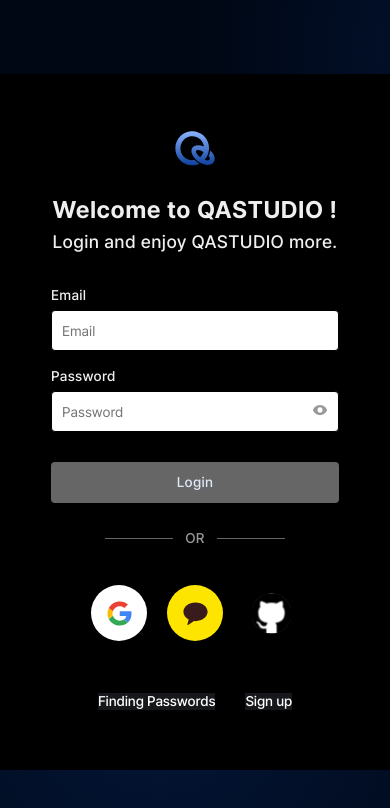
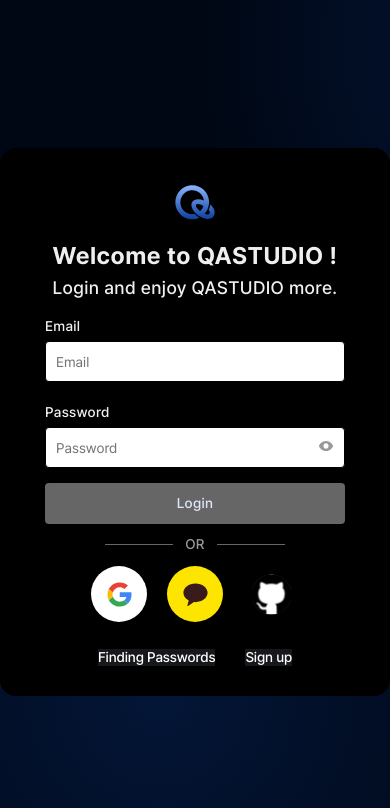
Before and after one commit to QASTUDIODEV/WEB_QASTUDIO, a React (Vite) app: page / in a window 390 px wide. Shown: the top 808 px of the page. Built offline with nearby package versions, Linux system fonts and the light colour scheme; no server answers.

Commit message:
feat: 브라우저 warning 해결, api 연결 준비, 반응형 디자인 수정, 백드롭 누락 수정

```diff
--- /dev/null
+++ b/src/apis/auth/auth.ts
@@ -0,0 +1,8 @@
+import { axiosInstance } from '../axiosInstance';
+
+const defaultSignup = async (email: string, password: string) => {
+  const { data } = await axiosInstance.post('/v1/auth/sign-up', { email, password });
+  return data;
+};
+
+export { defaultSignup };
--- a/src/components/auth/authButton/authButton.tsx
+++ b/src/components/auth/authButton/authButton.tsx
@@ -8,12 +8,12 @@ interface IButtonProps {
   disabled?: boolean; //  비활성화 여부
   onClick?: () => void; // 클릭 이벤트
   type?: 'button' | 'submit' | 'reset';
-  codeVerify?: boolean;
-  valid?: boolean;
+  codeverify?: boolean;
+  valid?: string;
 }
-export default function AuthButton({ children, format = 'normal', disabled = false, onClick, type, codeVerify, valid }: IButtonProps) {
+export default function AuthButton({ children, format = 'normal', disabled = false, onClick, type, codeverify, valid }: IButtonProps) {
   return (
-    <S.StyledButton type={type} valid={valid} format={format} disabled={disabled} codeVerify={codeVerify} onClick={disabled ? undefined : onClick}>
+    <S.StyledButton type={type} valid={valid} format={format} disabled={disabled} $codeverify={codeverify} onClick={disabled ? undefined : onClick}>
       {children}
     </S.StyledButton>
   );
--- a/src/components/auth/socialLogo/socialLogo.style.ts
+++ b/src/components/auth/socialLogo/socialLogo.style.ts
@@ -38,7 +38,7 @@ const Logos = styled.div<TLogosProp>`
   ${({ theme }) => theme.align.row_center};
   padding: 10px;
   gap: ${({ $gap }) => $gap}px;
-  height: ${({ size }) => (size === 'large' ? '100px' : '30px')};
+  height: ${({ size }) => (size === 'large' ? '60px' : '30px')};
 `;
 
 const Logo = styled.button<TLogoProps>`
--- a/src/pages/login/login.style.ts
+++ b/src/pages/login/login.style.ts
@@ -1,17 +1,47 @@
 import styled from 'styled-components';
+
+// const Container = styled.div`
+//   ${({ theme }) => theme.align.column_center};
+//   padding: 50px 120px;
+//   gap: 20px;
+//   border-radius: 16px;
+//   z-index: 1;
+//   background-color: ${({ theme }) => theme.colors.black};
+// `;
 
 const Container = styled.div`
   ${({ theme }) => theme.align.column_center};
-  padding: 50px 120px;
+  position: relative;
+  width: 490px;
+  max-height: 550px;
   gap: 20px;
   border-radius: 16px;
   z-index: 1;
   background-color: ${({ theme }) => theme.colors.black};
+  .logo {
+    position: absolute;
+    width: 48px;
+    height: 48px;
+    top: 30px;
+  }
+`;
+
+const Form = styled.form`
+  width: 100%;
+  gap: 20px;
+  ${({ theme }) => theme.align.column_center};
+  span {
+    ${({ theme }) => theme.text.medium_14};
+    width: 100%;
+  }
 `;
 const Container2 = styled.div`
   ${({ theme }) => theme.align.column_center};
-  gap: 30px;
+  gap: 15px;
   border-radius: 16px;
+  padding-top: 90px;
+  padding-bottom: 20px;
+  height: 100%;
 `;
 
 const Texts = styled.div`
@@ -24,17 +54,6 @@ const Title = styled.div`
 
 const Description = styled.div`
   ${({ theme }) => theme.text.medium_18};
-`;
-
-const Form = styled.form`
-  gap: 15px;
-  ${({ theme }) => theme.align.column_center};
-
-  width: 100%;
-
-  span {
-    ${({ theme }) => theme.text.medium_14};
-  }
 `;
 
 const Buttons = styled.div`
--- a/src/pages/login/login.tsx
+++ b/src/pages/login/login.tsx
@@ -38,7 +38,7 @@ export default function LoginPage() {
 
   return (
     <S.Container>
-      <Logo style={{ width: '48px', height: '48px' }} />
+      <Logo className="logo" />
       <S.Container2>
         <S.Texts>
           <S.Title>Welcome to QASTUDIO !</S.Title>
@@ -52,7 +52,7 @@ export default function LoginPage() {
             span="Email"
             top={true}
             touched={touchedFields.email}
-            valid={touchedFields.email && !errors.email?.message}
+            valid={touchedFields.email && !errors.email?.message ? 'true' : 'false'}
             errorMessage={errors.email?.message}
             {...register('email')}
           />
@@ -63,7 +63,7 @@ export default function LoginPage() {
             span="Password"
             top={false}
             touched={touchedFields.password}
-            valid={touchedFields.password && !errors.password}
+            valid={touchedFields.password && !errors.password ? 'true' : 'false'}
             errorMessage={errors.password?.message}
             {...register('password')}
           />
@@ -74,13 +74,12 @@ export default function LoginPage() {
         </AuthButton>
 
         <OrDivider />
+        <SocialLogo gap={20} size="large" />
+        <S.Buttons>
+          <S.Button onClick={() => navigate('/finding')}>Finding Passwords</S.Button>
+          <S.Button onClick={() => navigate('/signup')}>Sign up</S.Button>
+        </S.Buttons>
       </S.Container2>
-
-      <SocialLogo gap={20} size="large" />
-      <S.Buttons>
-        <S.Button onClick={() => navigate('/finding')}>Finding Passwords</S.Button>
-        <S.Button onClick={() => navigate('/signup')}>Sign up</S.Button>
-      </S.Buttons>
     </S.Container>
   );
 }
--- a/src/pages/signup/signup.style.ts
+++ b/src/pages/signup/signup.style.ts
@@ -3,16 +3,25 @@ import styled from 'styled-components';
 const Container = styled.div`
   ${({ theme }) => theme.align.column_center};
   position: relative;
-  padding: 50px 120px;
-  gap: 30px;
+  width: 490px;
+  max-height: 550px;
+  padding: 30px 110px;
+  gap: 20px;
   border-radius: 16px;
   z-index: 1;
   background-color: ${({ theme }) => theme.colors.black};
+  .logo {
+    position: absolute;
+    width: 48px;
+    height: 48px;
+    top: 30px;
+  }
 `;
 
 const Form = styled.form`
-  width: 300px;
-  gap: 30px;
+  width: 100%;
+  gap: 20px;
+  padding-top: 60px;
   ${({ theme }) => theme.align.column_center};
   span {
     ${({ theme }) => theme.text.medium_14};
--- a/src/pages/signup/signup.tsx
+++ b/src/pages/signup/signup.tsx
@@ -5,6 +5,7 @@ import { useNavigate } from 'react-router-dom';
 import { zodResolver } from '@hookform/resolvers/zod';
 
 import { signupSchema } from '@/utils/validate';
+import { defaultSignup } from '@/apis/auth/auth';
 
 import AuthButton from '@/components/auth/authButton/authButton';
 import { CodeModule, InputModule } from '@/components/auth/module/module';
@@ -49,7 +50,7 @@ function SignupPage() {
   const [step, setStep] = useState(0);
   const [passwordMatch, setPasswordMatch] = useState(false);
   const [errorMessage, setErrorMessage] = useState('');
-  const [codeVerify, setCodeVerify] = useState<TCodeVerify>(undefined);
+  const [codeverify, setCodeVerify] = useState<TCodeVerify>(undefined);
   const [AuthCode, setAuthCode] = useState('');
   const navigate = useNavigate();
   const contentInputRef = useRef<HTMLInputElement | null>(null);
@@ -99,7 +100,8 @@ function SignupPage() {
   };
 
   const onSubmit: SubmitHandler<TAPIFormValues> = (data) => {
-    alert(data);
+    alert(data.email);
+    defaultSignup(data.email, data.password);
     navigate('/');
   };
 
@@ -111,7 +113,7 @@ function SignupPage() {
       if (step === 0 && touchedFields.email && !errors.email?.message) {
         handleSendCode();
       }
-      if (step === 1 && touchedFields.code && !errors.code?.message && !codeVerify) {
+      if (step === 1 && touchedFields.code && !errors.code?.message && !codeverify) {
         handleVerifyCode();
       }
       if (
@@ -121,7 +123,7 @@ function SignupPage() {
         touchedFields.repassword &&
         touchedFields.code &&
         passwordMatch &&
-        codeVerify &&
+        codeverify &&
         !errors.email?.message &&
         !errors.password?.message &&
         !errors.repassword?.message &&
@@ -168,14 +170,14 @@ function SignupPage() {
           btnName="Send"
           handleSendCode={handleSendCode}
           touched={touchedFields.email}
-          valid={touchedFields.email && !errors.email?.message}
+          valid={touchedFields.email && !errors.email?.message ? 'true' : 'false'}
           errorMessage={errors.email?.message}
           {...register('email')}
         />
         <InputModule
           top={false}
           touched={touchedFields.password}
-          valid={touchedFields.password && !errors.password?.message}
+          valid={touchedFields.password && !errors.password?.message ? 'true' : 'false'}
           errorMessage={errors.password?.message}
           Name={'Password'}
           inputname={'password'}
@@ -185,7 +187,7 @@ function SignupPage() {
         <InputModule
           top={false}
           touched={touchedFields.repassword}
-          valid={touchedFields.repassword && !errors.repassword?.message && passwordMatch}
+          valid={touchedFields.repassword && !errors.repassword?.message && passwordMatch ? 'true' : 'false'}
           errorMessage={errors.repassword?.message || errorMessage}
           Name={'Password'}
           inputname={'password'}
@@ -216,23 +218,23 @@ function SignupPage() {
           btnName="Send"
           handleSendCode={handleSendCode}
           touched={touchedFields.email}
-          valid={touchedFields.email && !errors.email?.message}
+          valid={touchedFields.email && !errors.email?.message ? 'true' : 'false'}
           errorMessage={errors.email?.message}
           {...register('email')}
         />
         <CodeModule
           touched={touchedFields.code}
-          valid={touchedFields.code && !errors.code?.message}
+          valid={touchedFields.code && !errors.code?.message ? 'true' : 'false'}
           errorMessage={errors.code?.message}
           Name={'Code'}
-          codeVerify={codeVerify}
+          codeverify={codeverify}
           handleVerifyCode={handleVerifyCode}
           {...register('code')}
         />
         <InputModule
           top={false}
           touched={touchedFields.password}
-          valid={touchedFields.password && !errors.password?.message}
+          valid={touchedFields.password && !errors.password?.message ? 'true' : 'false'}
           errorMessage={errors.password?.message}
           Name={'Password'}
           inputname={'password'}
@@ -242,7 +244,7 @@ function SignupPage() {
         <InputModule
           top={false}
           touched={touchedFields.repassword}
-          valid={touchedFields.repassword && !errors.repassword?.message && passwordMatch}
+          valid={touchedFields.repassword && !errors.repassword?.message && passwordMatch ? 'true' : 'false'}
           errorMessage={errors.repassword?.message || errorMessage}
           Name={'Password'}
           inputname={'password'}
@@ -259,7 +261,7 @@ function SignupPage() {
             !touchedFields.code ||
             !touchedFields.password ||
             !touchedFields.repassword ||
-            !codeVerify ||
+            !codeverify ||
             !!errors.code?.message ||
             !!errors.password?.message ||
             !!errors.repassword?.message
@@ -280,6 +282,9 @@ function SignupPage() {
   const renderStep2 = () => (
     <>
       <S.ProfileImg onClick={handleInputClick}>
+        <S.Backdrop>
+          <ProfileEdit />
+        </S.Backdrop>
         <Profile />
         <S.ProfileEditBtn>
           <ProfileEdit />
@@ -291,7 +296,7 @@ function SignupPage() {
         Name="Nickname"
         span="Nickname"
         touched={touchedFields.nickname}
-        valid={touchedFields.nickname && !errors.nickname?.message}
+        valid={touchedFields.nickname && !errors.nickname?.message ? 'true' : 'false'}
         errorMessage={errors.nickname?.message}
         {...register('nickname')}
       />
@@ -304,7 +309,7 @@ function SignupPage() {
 
   return (
     <S.Container>
-      <Logo style={{ width: '48px', height: '48px' }} />
+      <Logo className="logo" />
       <S.Form onKeyDown={handleKeyDown} onSubmit={handleSubmit(onSubmit)}>
         {step === 0 && renderStep0()}
         {step === 1 && renderStep1()}
```
Also changed, not shown: src/components/auth/authButton/authButton.style.ts (+7 -8 lines), src/components/auth/module/module.tsx (+9 -9 lines), src/pages/findingPassword/findingPassword.tsx (+9 -9 lines).
